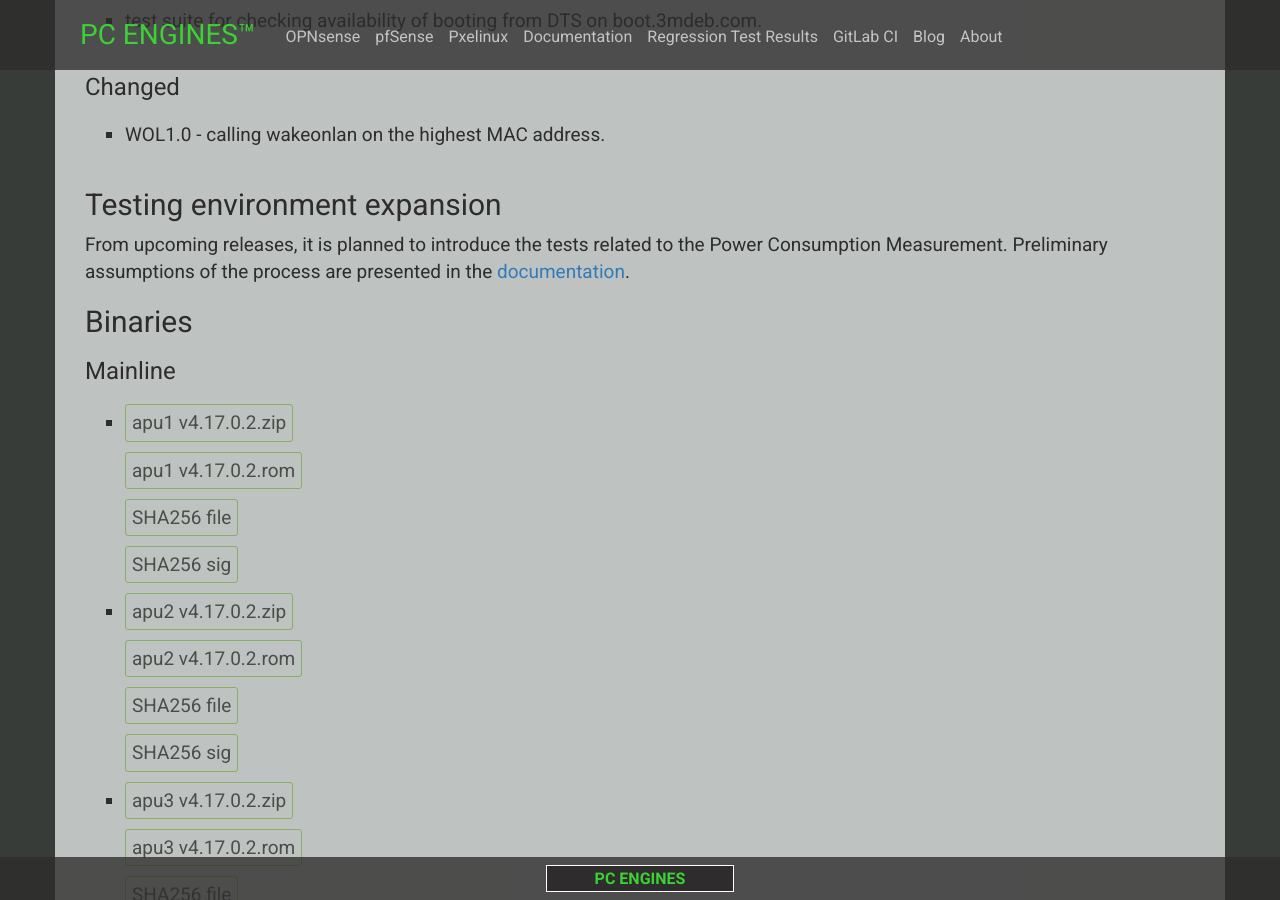
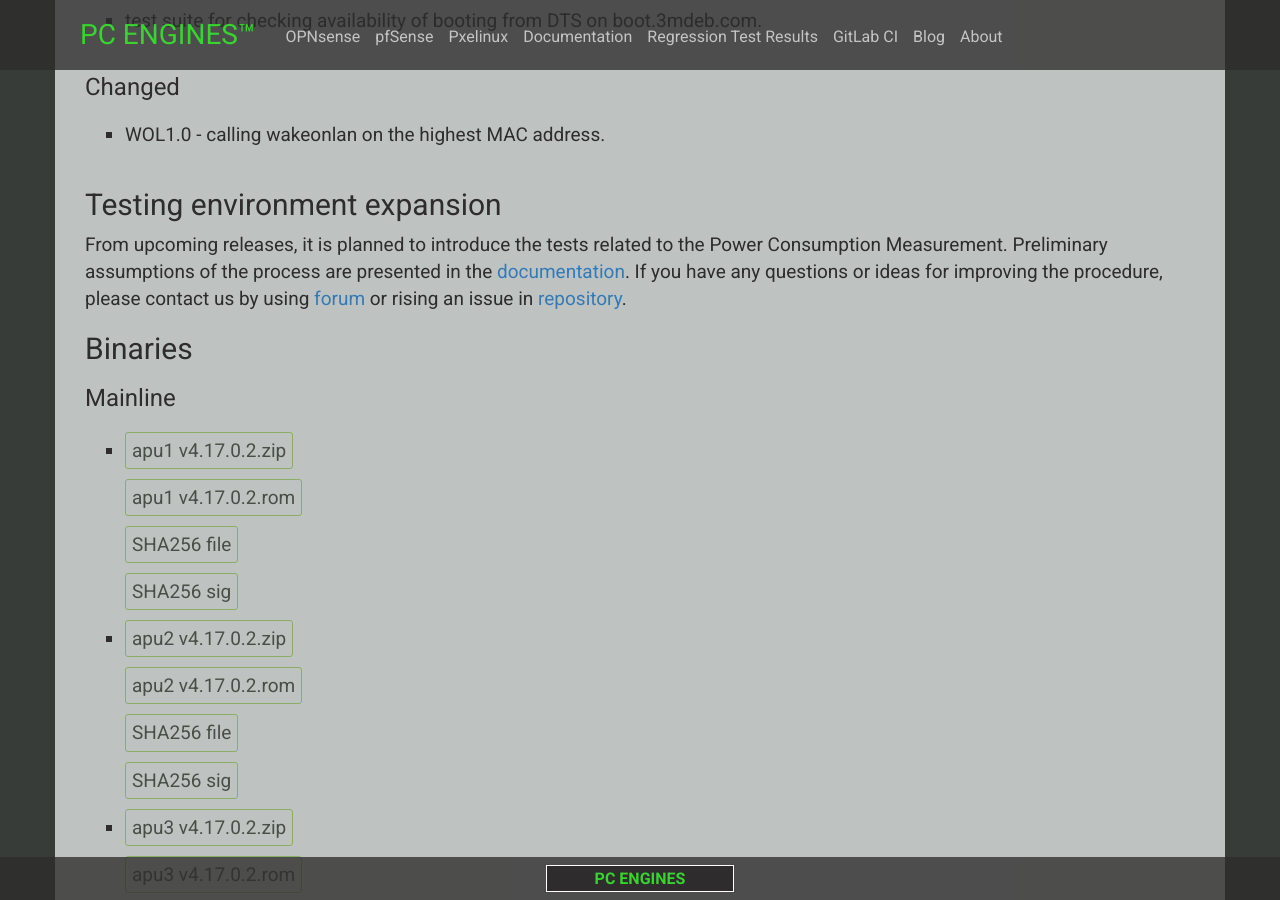
Before and after one commit to pcengines/pcengines.github.io, a Jekyll site: the page built from _posts/2022-07-29-PC-Engines-Firmware-v4-17-0-2.md, in a window 1280 px wide and 900 px high, scrolled down 2971 px. Built offline with Jekyll 4.4.1, drawn with Linux system fonts in a browser that asks for light colours; nearby versions of some CDN libraries; some web fonts are replaced.

Commit message:
_posts/2022-07-29-PC-Engines-Firmware-v4-17-0-2.md: add information how to contact with devs
Signed-off-by: Przemyslaw Sulewski <przemyslaw.sulewski@3mdeb.com>

```diff
--- a/_posts/2022-07-29-PC-Engines-Firmware-v4-17-0-2.md
+++ b/_posts/2022-07-29-PC-Engines-Firmware-v4-17-0-2.md
@@ -67,6 +67,9 @@
 Power Consumption Measurement. Preliminary assumptions of the process are
 presented in the
 [documentation](https://pcengines.github.io/apu2-documentation/power_consumption_testing/).
+If you have any questions or ideas for improving the procedure, please
+contact us by using [forum](https://forum.pcengines.dev/) or rising an issue
+in [repository](https://github.com/pcengines/apu2-documentation/issues).
 
 ## Binaries
 
```
